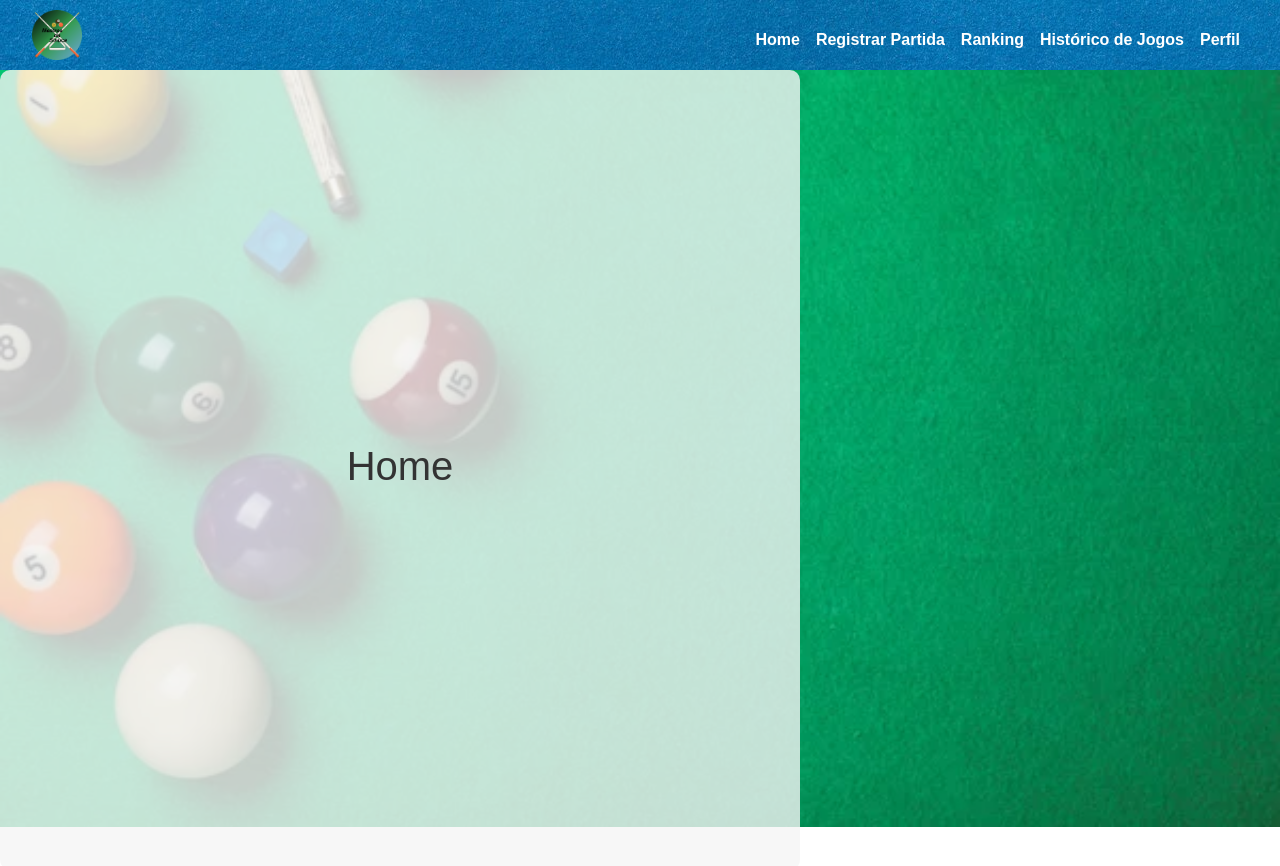
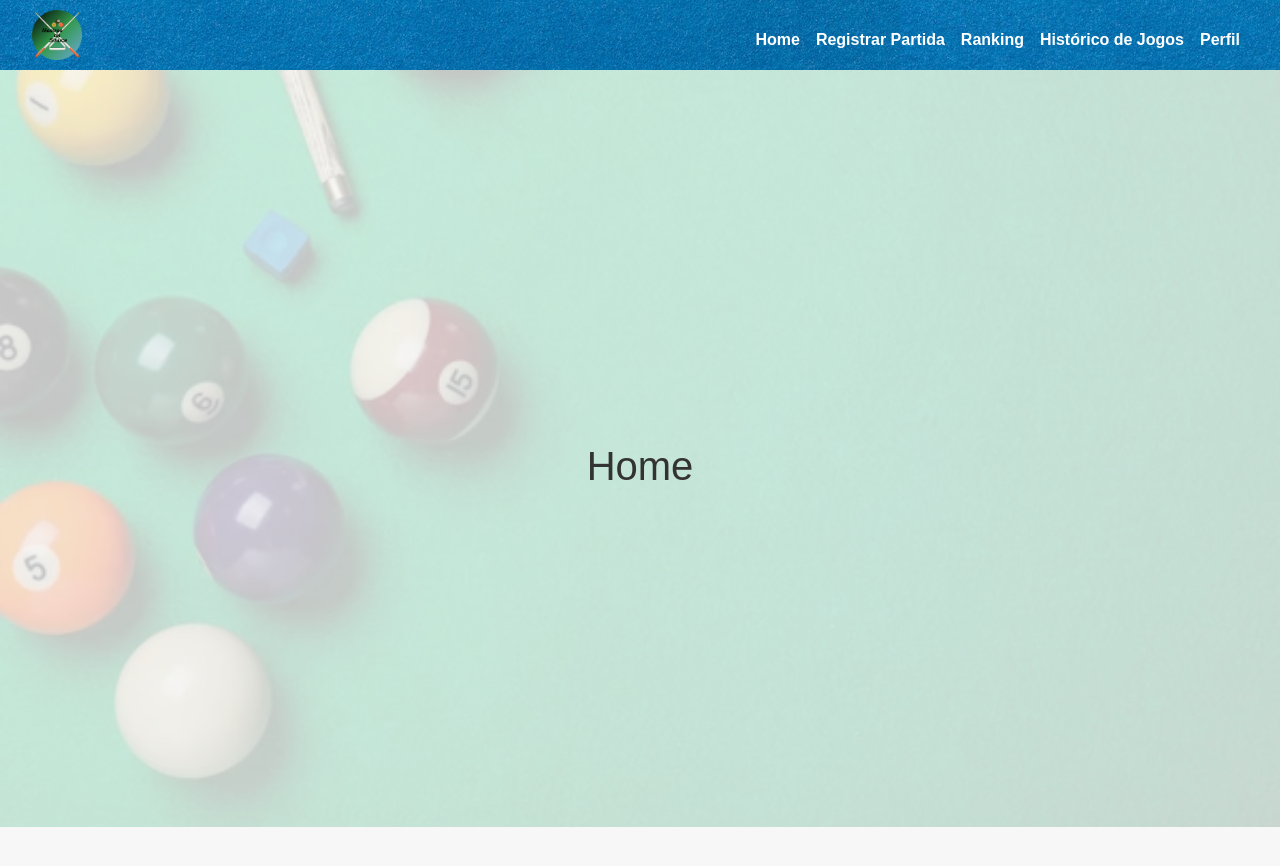
Before and after one commit to devJonatasSilva/mestres-da-sinuca, an Angular app: page /home in a window 1280 px wide. Shown: the top 866 px of the page. Built offline with nearby package versions, Linux system fonts and the light colour scheme.

Commit message:
ajusta tamanho da tela do componente home

```diff
--- a/src/app/home-page/home-page.component.css
+++ b/src/app/home-page/home-page.component.css
@@ -1,17 +1,11 @@
 .home-container {
-  max-width: 100vh;
-  max-height: 100vh;
-  min-width: 100vh;
   min-height: 100vh;
   display: grid;
   overflow: hidden;
   justify-content: center;
   align-items: center;
-  /* height: 60vh; */
-  /* margin-top: 30%; */
   padding: 2vh;
   text-align: center;
-  border-radius: 10px;
   background-color: rgba(245, 245, 245, 0.8);
 }
 
```
